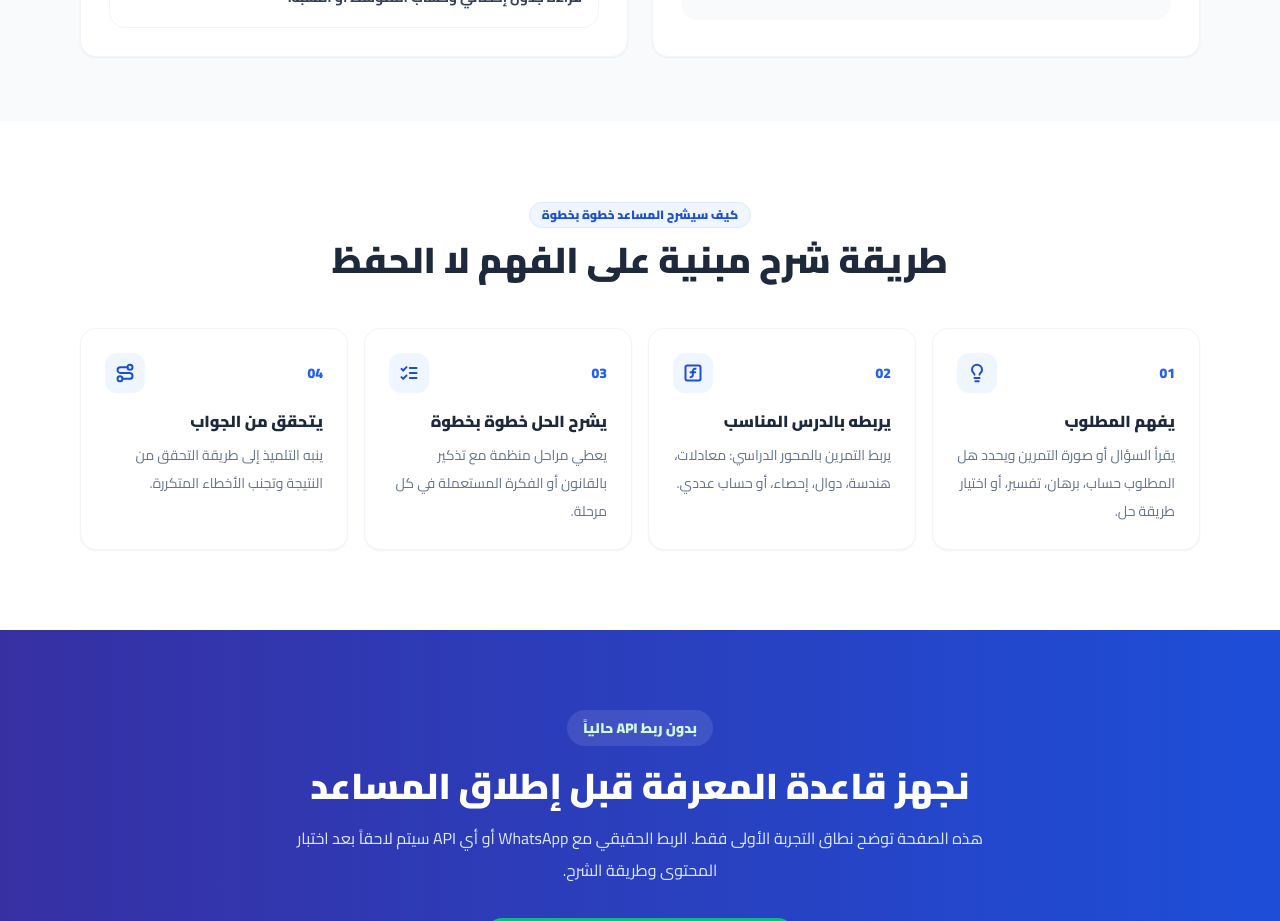
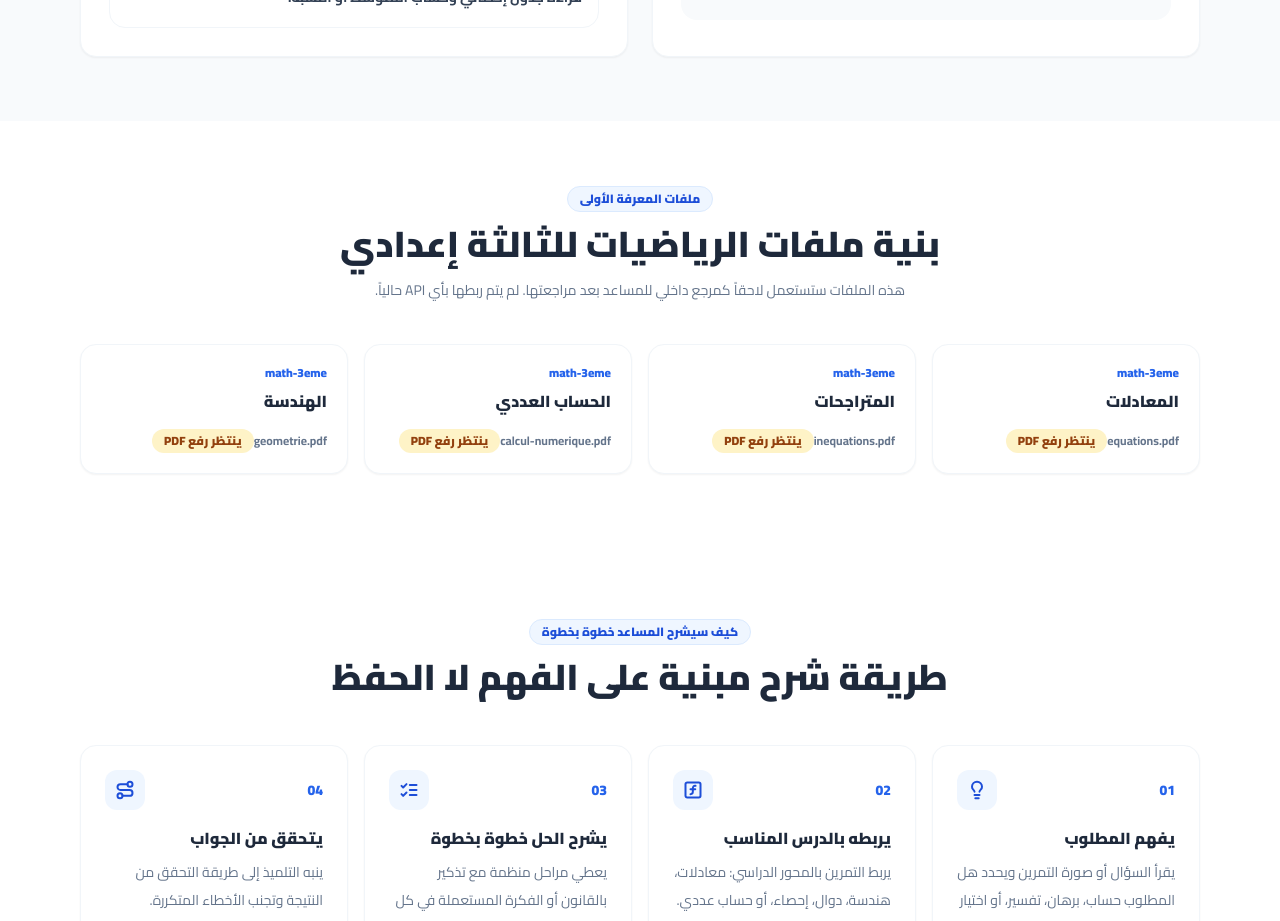
Before and after one commit to anir1977/modarisi, a Next.js app: page /assistant-pilote in a window 1280 px wide. Shown: the part 1660-2581 px from the top of the page. Built offline with nearby package versions, Linux system fonts and the light colour scheme.

Commit message:
Prepare math assistant knowledge structure

```diff
--- a/app/assistant-pilote/page.tsx
+++ b/app/assistant-pilote/page.tsx
@@ -15,6 +15,7 @@ import {
 import Navbar from "@/components/Navbar";
 import Footer from "@/components/Footer";
 import BottomNav from "@/components/BottomNav";
+import { MATH_3EME_KNOWLEDGE_FILES } from "@/lib/assistant-knowledge";
 
 export const metadata: Metadata = {
   title: "تجربة المساعد الذكي للرياضيات | موديريسي",
@@ -159,6 +160,32 @@ export default function AssistantPilotePage() {
           </div>
         </section>
 
+        <section className="py-16 bg-white">
+          <div className="max-w-6xl mx-auto px-4">
+            <div className="mb-10 text-center">
+              <span className="eyebrow">ملفات المعرفة الأولى</span>
+              <h2 className="mt-3 text-3xl md:text-4xl font-black text-[#1E293B]">
+                بنية ملفات الرياضيات للثالثة إعدادي
+              </h2>
+              <p className="mx-auto mt-3 max-w-2xl text-sm leading-7 text-slate-500">
+                هذه الملفات ستستعمل لاحقاً كمرجع داخلي للمساعد بعد مراجعتها. لم يتم ربطها بأي API حالياً.
+              </p>
+            </div>
+            <div className="grid sm:grid-cols-2 lg:grid-cols-4 gap-4">
+              {MATH_3EME_KNOWLEDGE_FILES.map((file) => (
+                <div key={file.slug} className="professional-card p-5">
+                  <p className="mb-2 text-xs font-black text-blue-600">math-3eme</p>
+                  <h3 className="font-black text-[#1E293B]">{file.title}</h3>
+                  <p className="mt-2 text-xs font-bold text-slate-500 ltr-num">{file.filename}</p>
+                  <span className="mt-4 inline-flex rounded-full bg-amber-100 px-3 py-1 text-xs font-black text-amber-800">
+                    ينتظر رفع PDF
+                  </span>
+                </div>
+              ))}
+            </div>
+          </div>
+        </section>
+
         <section className="py-20 bg-white">
           <div className="max-w-6xl mx-auto px-4">
             <div className="mb-12 text-center">
--- /dev/null
+++ b/lib/assistant-knowledge.ts
@@ -0,0 +1,26 @@
+export const MATH_3EME_KNOWLEDGE_FILES = [
+  {
+    slug: "equations",
+    title: "المعادلات",
+    filename: "equations.pdf",
+    path: "/assistant-knowledge/math-3eme/equations.pdf",
+  },
+  {
+    slug: "inequations",
+    title: "المتراجحات",
+    filename: "inequations.pdf",
+    path: "/assistant-knowledge/math-3eme/inequations.pdf",
+  },
+  {
+    slug: "calcul-numerique",
+    title: "الحساب العددي",
+    filename: "calcul-numerique.pdf",
+    path: "/assistant-knowledge/math-3eme/calcul-numerique.pdf",
+  },
+  {
+    slug: "geometrie",
+    title: "الهندسة",
+    filename: "geometrie.pdf",
+    path: "/assistant-knowledge/math-3eme/geometrie.pdf",
+  },
+] as const;
```
Also changed, not shown: public/assistant-knowledge/math-3eme/README.md (added).
